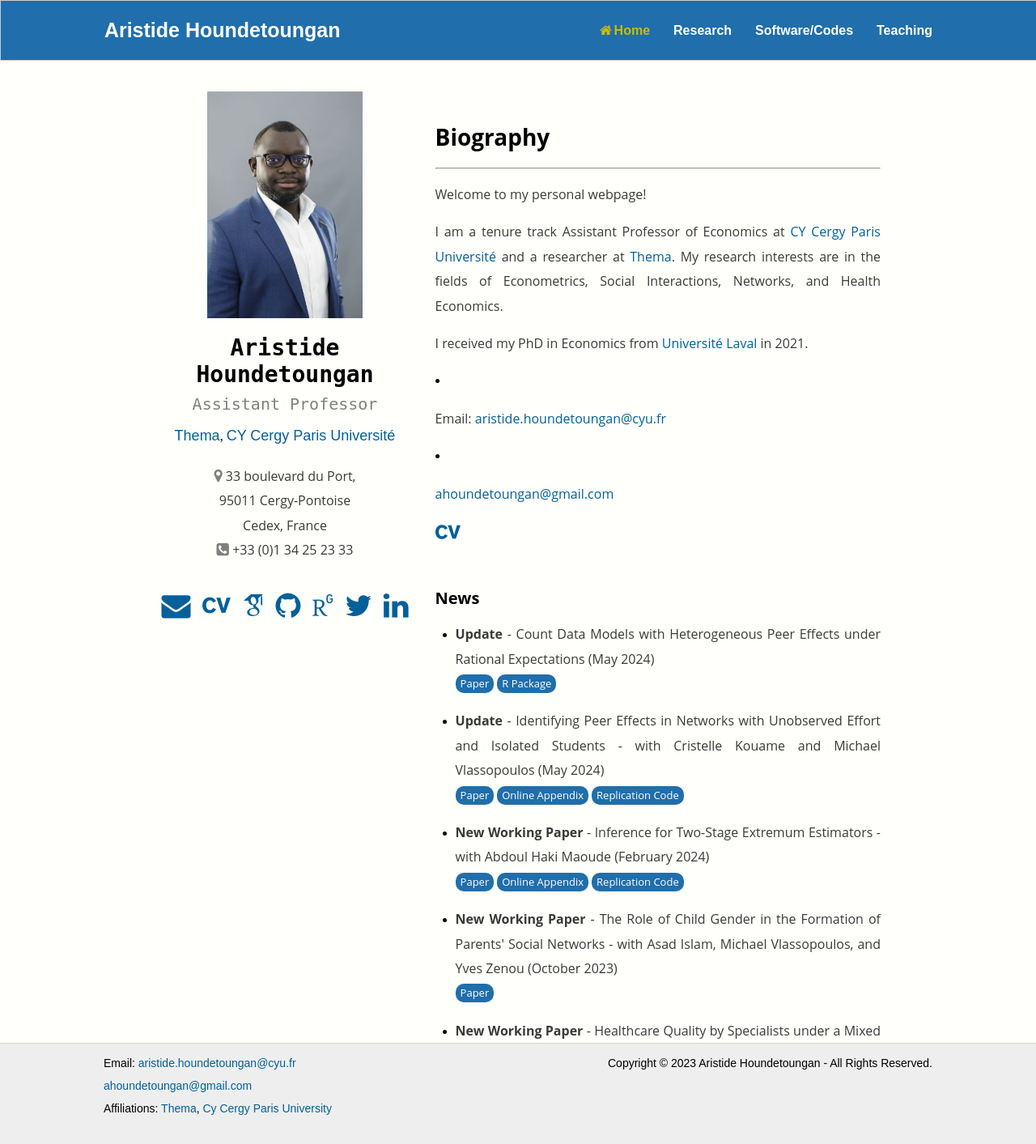
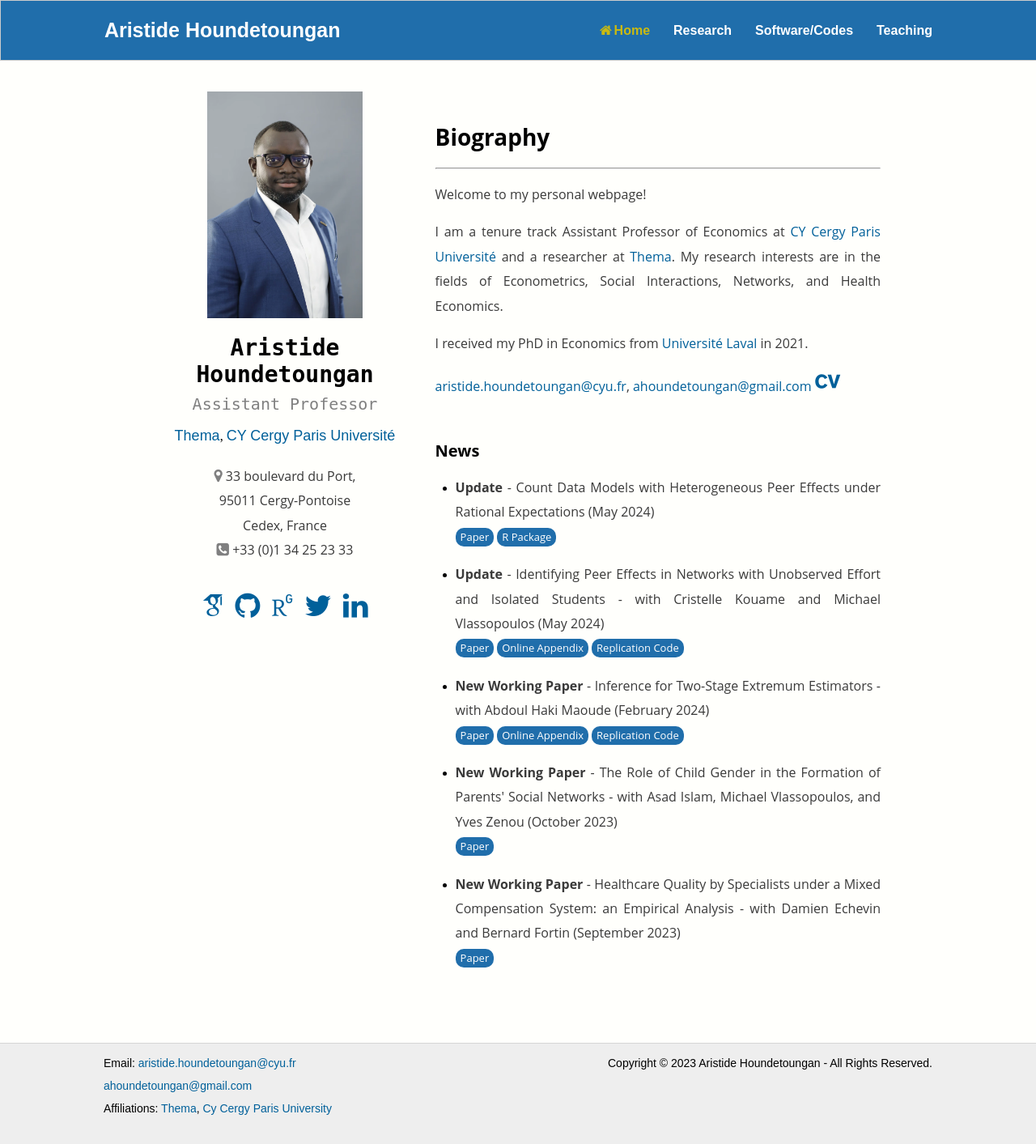
Before and after one commit to ahoundetoungan/ahoundetoungan.github.io, a Jekyll site: the page built from index.html, in a window 1280 px wide. Shown: the whole page at 81% size. Built offline with Jekyll 4.4.1, drawn with Linux system fonts in a browser that asks for light colours; some web fonts are replaced.

Commit message:
updateCV

```diff
--- a/index.html
+++ b/index.html
@@ -33,8 +33,8 @@
 
     <br/>
     <div id="Myinfo" align="center">
-      <a href="mailto:aristide.houndetoungan@cyu.fr"><i class="fa fa-envelope fa-2x"></i></a>
-      <a href="/files/CV/ahoundetoungan_cv.pdf" target="_blank"><i class="ai ai-cv ai-2x"></i></a>
+      <!--<a href="mailto:aristide.houndetoungan@cyu.fr"><i class="fa fa-envelope fa-2x"></i></a>
+      <a href="/files/CV/ahoundetoungan_cv.pdf" target="_blank"><i class="ai ai-cv ai-2x"></i></a>-->
       <a href="https://scholar.google.com/citations?user=NAM0eX8AAAAJ&hl=en" target="_blank"><i class="ai ai-google-scholar ai-2x"></i></a>
       <a href="https://github.com/ahoundetoungan" target="_blank"><i class="fa fa-github fa-2x"></i></a>
       <a href="https://www.researchgate.net/profile/Aristide-Houndetoungan" target="_blank"><i class='ai ai-researchgate ai-2x'></i></a>
@@ -60,8 +60,7 @@
         I received my PhD in Economics from <a href="https://www.fss.ulaval.ca/economique" target="_blank">Université Laval</a> in 2021.
       </p>
       <p align="justify">
-        <li><p>Email: <a href="mailto:aristide.houndetoungan@cyu.fr">aristide.houndetoungan@cyu.fr</a></p> </li>
-        <li><p><a href="mailto:ahoundetoungan@gmail.com">ahoundetoungan@gmail.com</a></p> </li>
+        <a href="mailto:aristide.houndetoungan@cyu.fr">aristide.houndetoungan@cyu.fr</a>, <a href="mailto:ahoundetoungan@gmail.com">ahoundetoungan@gmail.com</a>
         <a href="/files/CV/ahoundetoungan_cv.pdf" target="_blank"><i class="ai ai-cv ai-2x"></i></a>
       </p>
       <!-- I also hold an engineering degree in statistics and economics from ENSAE Dakar.
```
